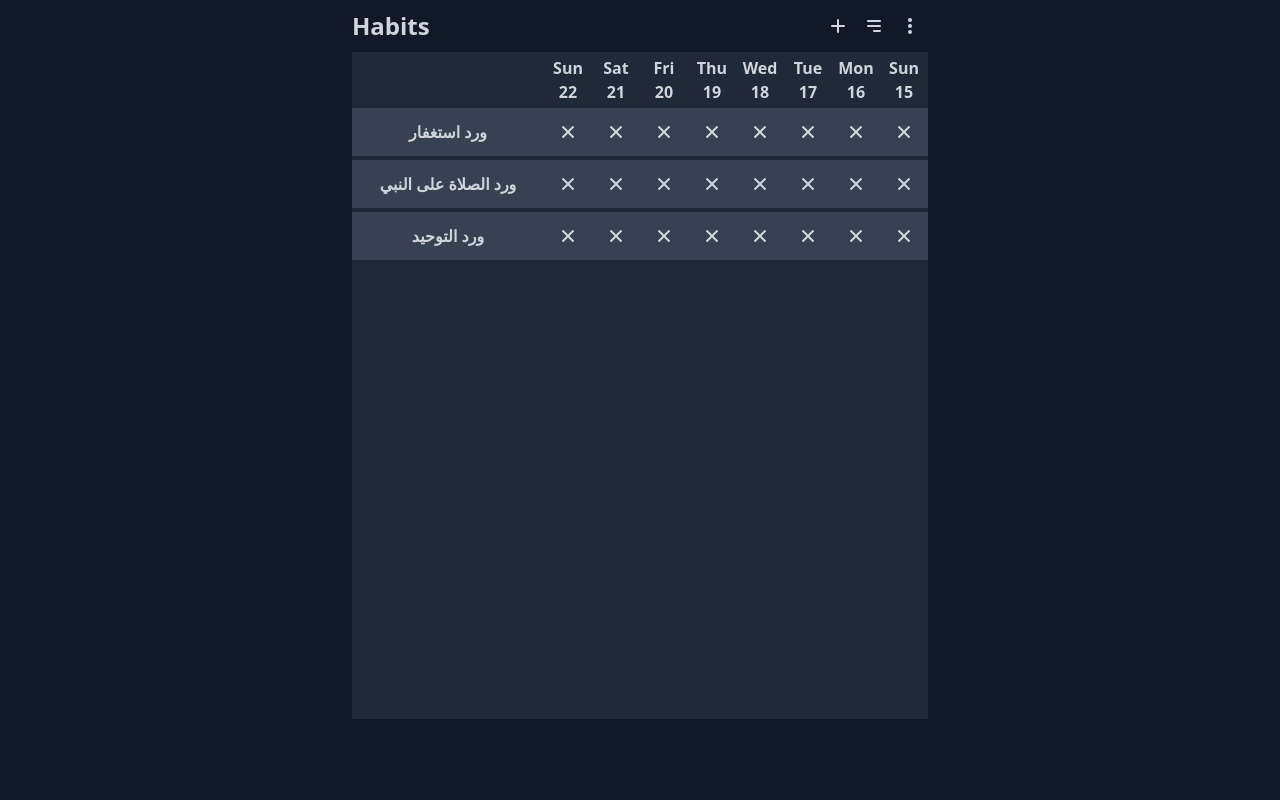
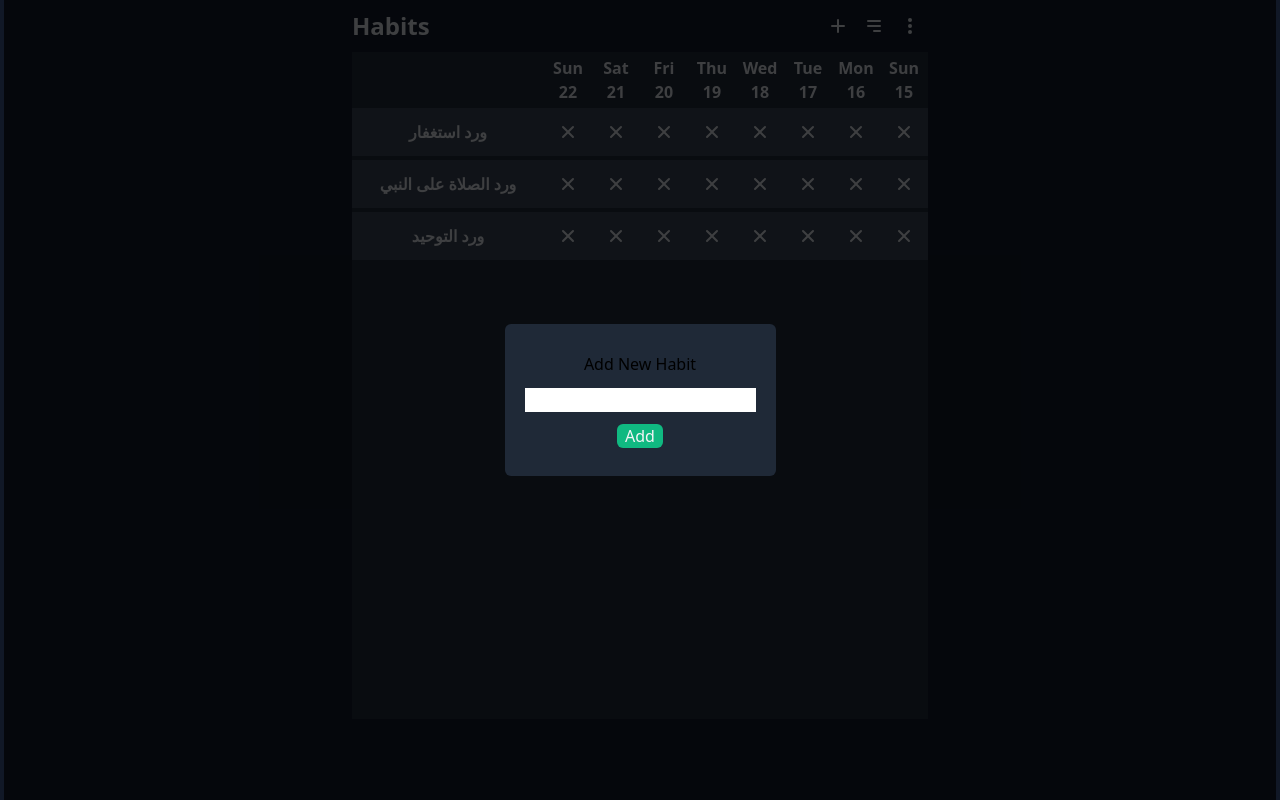
Before and after one commit to alimr70/loop-clone, a React (Create React App) app: page / in a window 1280 px wide. Both pictures are taken after a click on the element 838 px from the left and 26 px from the top of the page. Built offline with nearby package versions, Linux system fonts and the light colour scheme.

Commit message:
Added UiContext and Add New Habit Overlay

```diff
--- a/package.json
+++ b/package.json
@@ -10,6 +10,7 @@
     "@types/node": "^12.20.19",
     "@types/react": "^17.0.18",
     "@types/react-dom": "^17.0.9",
+    "nanoid": "^3.1.25",
     "react": "^17.0.2",
     "react-dom": "^17.0.2",
     "react-scripts": "4.0.3",
--- a/src/App.tsx
+++ b/src/App.tsx
@@ -1,13 +1,16 @@
 import MainPage from "./components/MainPage/MainPage";
 import { DataContext } from "./context/DataContext/DataContext";
+import { UiContext } from "./context/UiContext/UiContext";
 
 function App() {
   return (
+    <UiContext>
     <DataContext>
-      <div className="App mx-1">
+      <div className="App mx-1 relative">
         <MainPage />
       </div>
     </DataContext>
+    </UiContext>
   );
 }
 
--- a/src/components/MainPage/Header.tsx
+++ b/src/components/MainPage/Header.tsx
@@ -1,29 +1,63 @@
+import { useContext } from "react";
+import { UiStore } from "../../context/UiContext/UiContext";
+import * as actions from "../../context/actions";
+
 const Header: React.FC = () => {
+  const { UiState, dispatch } = useContext(UiStore);
+
   return (
     <header>
       <nav className="flex justify-center">
         <div className="w-full max-w-xl my-2 flex items-center justify-between">
-
           <h2 className="text-2xl font-bold text-gray-300">Habits</h2>
 
           <div className="flex items-center">
+            <div
+              className="p-2 cursor-pointer"
+              onClick={() => {
+                dispatch(actions.toggleShowAddHabitOverlay(true, null));
+              }}>
+              <svg
+                xmlns="http://www.w3.org/2000/svg"
+                className="h-5 w-5 text-gray-300"
+                viewBox="0 0 20 20"
+                fill="currentColor">
+                <path
+                  fillRule="evenodd"
+                  d="M10 3a1 1 0 011 1v5h5a1 1 0 110 2h-5v5a1 1 0 11-2 0v-5H4a1 1 0 110-2h5V4a1 1 0 011-1z"
+                  clipRule="evenodd"
+                />
+              </svg>
+            </div>
 
-            <div className="p-2 cursor-pointer"><svg xmlns="http://www.w3.org/2000/svg" className="h-5 w-5 text-gray-300" viewBox="0 0 20 20" fill="currentColor">
-  <path fillRule="evenodd" d="M10 3a1 1 0 011 1v5h5a1 1 0 110 2h-5v5a1 1 0 11-2 0v-5H4a1 1 0 110-2h5V4a1 1 0 011-1z" clipRule="evenodd" />
-</svg></div>
+            <div className="p-2 cursor-pointer">
+              <svg
+                xmlns="http://www.w3.org/2000/svg"
+                className="h-5 w-5 text-gray-300"
+                viewBox="0 0 20 20"
+                fill="currentColor">
+                <path
+                  fillRule="evenodd"
+                  d="M3 5a1 1 0 011-1h12a1 1 0 110 2H4a1 1 0 01-1-1zM3 10a1 1 0 011-1h12a1 1 0 110 2H4a1 1 0 01-1-1zM9 15a1 1 0 011-1h6a1 1 0 110 2h-6a1 1 0 01-1-1z"
+                  clipRule="evenodd"
+                />
+              </svg>
+            </div>
 
-            <div className="p-2 cursor-pointer"><svg xmlns="http://www.w3.org/2000/svg" className="h-5 w-5 text-gray-300" viewBox="0 0 20 20" fill="currentColor">
-  <path fillRule="evenodd" d="M3 5a1 1 0 011-1h12a1 1 0 110 2H4a1 1 0 01-1-1zM3 10a1 1 0 011-1h12a1 1 0 110 2H4a1 1 0 01-1-1zM9 15a1 1 0 011-1h6a1 1 0 110 2h-6a1 1 0 01-1-1z" clipRule="evenodd" />
-</svg></div>
-
-            <div className="p-2 cursor-pointer"><svg xmlns="http://www.w3.org/2000/svg" className="h-5 w-5 text-gray-300" viewBox="0 0 20 20" fill="currentColor">
+            <div className="p-2 cursor-pointer">
+              <svg
+                xmlns="http://www.w3.org/2000/svg"
+                className="h-5 w-5 text-gray-300"
+                viewBox="0 0 20 20"
+                fill="currentColor">
                 <path d="M10 6a2 2 0 110-4 2 2 0 010 4zM10 12a2 2 0 110-4 2 2 0 010 4zM10 18a2 2 0 110-4 2 2 0 010 4z" />
-</svg></div>
+              </svg>
+            </div>
           </div>
         </div>
       </nav>
     </header>
   );
-}
+};
 
-export default Header
+export default Header;
--- a/src/components/MainPage/MainLayout.tsx
+++ b/src/components/MainPage/MainLayout.tsx
@@ -15,6 +15,7 @@ const MainLayout:React.FC = () => {
   const {DataState} = useContext(DataStore);
 
   return (
+    <>
     <div className="h-5/6 flex justify-center text-gray-300 font-semibold">
       <div className="w-full max-w-xl max-h-screen bg-gray-800 grid grid-cols-12">
         {/* Habits Col / Left Section */}
@@ -43,6 +44,7 @@ const MainLayout:React.FC = () => {
         </div>
       </div>
     </div>
+    </>
   );
 };
 
--- a/src/components/MainPage/MainPage.tsx
+++ b/src/components/MainPage/MainPage.tsx
@@ -1,9 +1,79 @@
+import { useContext, useRef, useState } from "react";
 import Header from "./Header";
 import MainLayout from "./MainLayout";
+import { UiStore } from "../../context/UiContext/UiContext";
+import * as actions from "../../context/actions";
+import { nanoid } from "nanoid";
+
+const AddHabit = () => {
+  const bgRef = useRef<HTMLDivElement>(null);
+  const { UiState, dispatch } = useContext(UiStore);
+  const { showAddHabitOverlay } = UiState;
+  const [projectTitle, setProjectTitle] = useState("");
+
+  const showOrNot = showAddHabitOverlay.show ? "" : "hidden";
+  const hasId = showAddHabitOverlay.id ? showAddHabitOverlay.id : nanoid(5);
+  return (
+    <div
+      className={`${showOrNot} absolute w-full h-full bg-black bg-opacity-70 flex items-center justify-center`}
+      // id="bg"
+      ref={bgRef}
+      onClick={(e): void => {
+        if (e.target === bgRef.current) {
+          dispatch(actions.toggleShowAddHabitOverlay(false,null));
+        }
+      }}>
+      <div className="bg-gray-800 p-5 rounded-md flex items-center justify-center flex-col">
+        <p className="my-2">Add New Habit</p>
+        <input
+          className="my-1"
+          type="text"
+          name="addProject"
+          id="addProcject"
+          value={projectTitle}
+          onChange={(e) => {
+            setProjectTitle(e.target.value);
+          }}
+        />
+        <button
+          className="bg-green-500 text-gray-100 my-2 px-2 rounded-md"
+          onClick={() => {
+            if (/\S/.test(projectTitle)) {
+              dispatch(
+                // addProjcet({
+                //   id: hasId,
+                //   title: projectTitle,
+                //   workingMinutes: 0,
+                // })
+              );
+              dispatch(
+                // showMsg({
+                //   type: "success",
+                //   msg: "Project saved 👍",
+                // })
+              );
+            } else {
+              dispatch(
+                // showMsg({
+                //   type: "error",
+                //   msg: "Couldn't save project: Please write a title for project",
+                // })
+              );
+            }
+            setProjectTitle("");
+            dispatch(actions.toggleShowAddHabitOverlay(false, null));
+          }}>
+          Add
+        </button>
+      </div>
+    </div>
+  );
+};
 
 const MainPage: React.FC = () => {
   return (
     <>
+      <AddHabit />
       <Header />
       <MainLayout />
     </>
--- a/src/context/DataContext/DataContext.tsx
+++ b/src/context/DataContext/DataContext.tsx
@@ -1,7 +1,7 @@
 import { createContext, useEffect, useReducer } from "react";
 import { DataStateType } from "../../interfaces";
 
-import reducer from "./reducer";
+import DataReducer from "./DataReducer";
 
 const initialState: DataStateType = {
   habitsData:[
@@ -33,7 +33,7 @@ const isDataSaved = PersistedState ? JSON.parse(PersistedState) : initialState;
 export const DataStore = createContext(isDataSaved);
 
 export const DataContext: React.FC = ({ children }) => {
-  const [DataState, dispatch] = useReducer(reducer, isDataSaved);
+  const [DataState, dispatch] = useReducer(DataReducer, isDataSaved);
 
   useEffect(() => {
     localStorage.setItem("loopState", JSON.stringify(DataState));
--- a/src/context/DataContext/reducer.tsx
+++ b/src/context/DataContext/DataReducer.tsx
@@ -26,12 +26,12 @@ const unCheckWorkDayCell = (state: DataStateType, habitId: string, cellDate: str
   return newState;
 }
 
-const reducer = (state: DataStateType, action: ActionType): DataStateType => {
+const DataReducer = (state: DataStateType, action: ActionType): DataStateType => {
   switch (action.type) {
-    case "checkWorkDayCell":
+    case "CHECK_WORKDAY_CELL":
       return checkWorkDayCell(state, action.payload.habitId!, action.payload.date!);
 
-    case "unCheckWorkDayCell":
+    case "UNCHECK_WORKDAY_CELL":
     return unCheckWorkDayCell(state, action.payload.habitId!, action.payload.date!);
 
     default:
@@ -39,4 +39,4 @@ const reducer = (state: DataStateType, action: ActionType): DataStateType => {
   }
 };
 
-export default reducer;
+export default DataReducer;
--- /dev/null
+++ b/src/context/UiContext/UiContext.tsx
@@ -0,0 +1,29 @@
+import { createContext, useEffect, useReducer } from "react";
+import { UiStateInterface } from "../../interfaces";
+
+import UiReducer from "./UiReducer";
+
+const initialState: UiStateInterface = {
+  showAddHabitOverlay: {
+    show: false,
+    id: null
+  },
+};
+
+const PersistedState = localStorage.getItem("loopUiState");
+
+const isDataSaved = PersistedState ? JSON.parse(PersistedState) : initialState;
+
+export const UiStore = createContext(isDataSaved);
+
+export const UiContext: React.FC = ({ children }) => {
+  const [UiState, dispatch] = useReducer(UiReducer, isDataSaved);
+
+  useEffect(() => {
+    localStorage.setItem("loopUiState", JSON.stringify(UiState));
+  }, [UiState]);
+
+  return (
+    <UiStore.Provider value={{ UiState, dispatch }}>{children}</UiStore.Provider>
+  );
+};
--- /dev/null
+++ b/src/context/UiContext/UiReducer.tsx
@@ -0,0 +1,17 @@
+import { ActionType, UiStateInterface } from "../../interfaces";
+
+const toggleShowAddHabitOverlay = (state:UiStateInterface, show:boolean, id:string|null) => {
+  return {...state, showAddHabitOverlay: {show, id}}
+}
+
+const UiReducer = (state: UiStateInterface, action: ActionType): UiStateInterface => {
+  switch (action.type) {
+    case "TOGGLE_SHOW_ADD_HABIT_OVERLAY":
+      return toggleShowAddHabitOverlay(state, action.payload.show!, action.payload.id!);
+
+    default:
+      return state;
+  }
+};
+
+export default UiReducer;
--- a/src/context/actions.tsx
+++ b/src/context/actions.tsx
@@ -1,13 +1,23 @@
 export const checkWorkDayCell = (habitId: string, date: string) => {
   return {
-    type: "checkWorkDayCell",
+    type: "CHECK_WORKDAY_CELL",
     payload: { habitId, date },
   };
 }
 
 export const unCheckWorkDayCell = (habitId: string, date: string) => {
   return {
-    type: "unCheckWorkDayCell",
+    type: "UNCHECK_WORKDAY_CELL",
     payload: { habitId, date },
   };
 }
+
+export const toggleShowAddHabitOverlay = (show: boolean, id: string | null) => {
+  return {
+    type: "TOGGLE_SHOW_ADD_HABIT_OVERLAY",
+    payload: {
+      show,
+      id
+    }
+  }
+}
--- a/src/interfaces.tsx
+++ b/src/interfaces.tsx
@@ -27,10 +27,19 @@ export type DataStateType = {
   }[];
 };
 
+export interface UiStateInterface {
+  showAddHabitOverlay: {
+      show: boolean;
+      id: null | string;
+  };
+}
+
 export interface ActionType {
   type: string;
   payload: {
     habitId?: string;
     date?: string;
+    show?: boolean;
+    id?: string|null;
   };
 }
```
Lines whose indentation alone changed are shown as unchanged.
